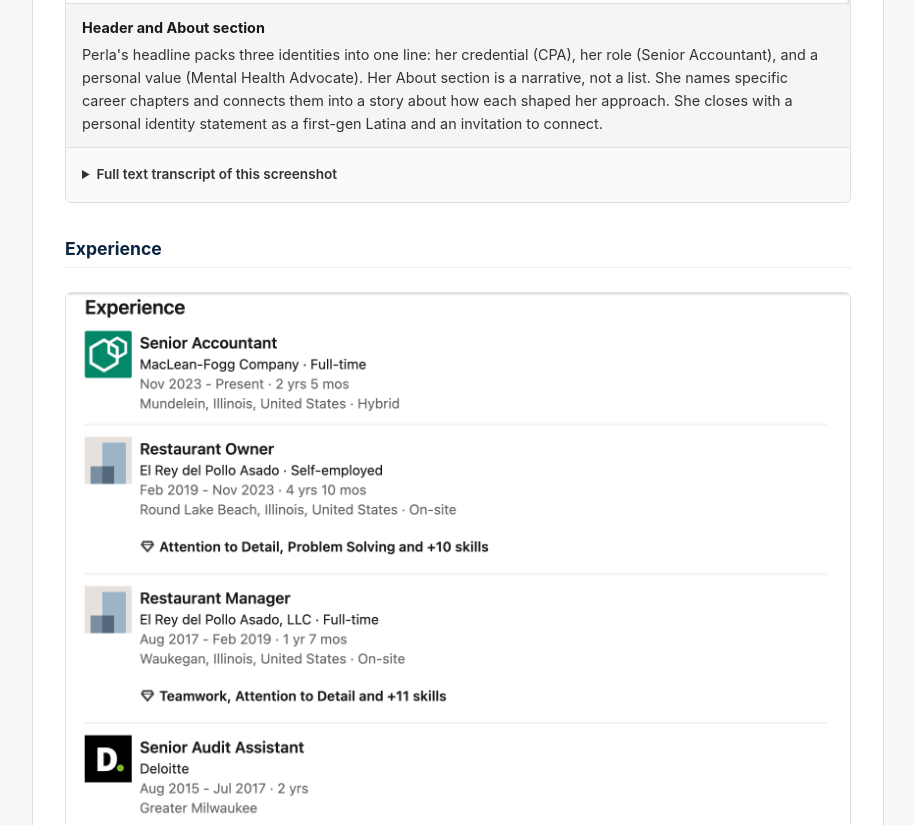
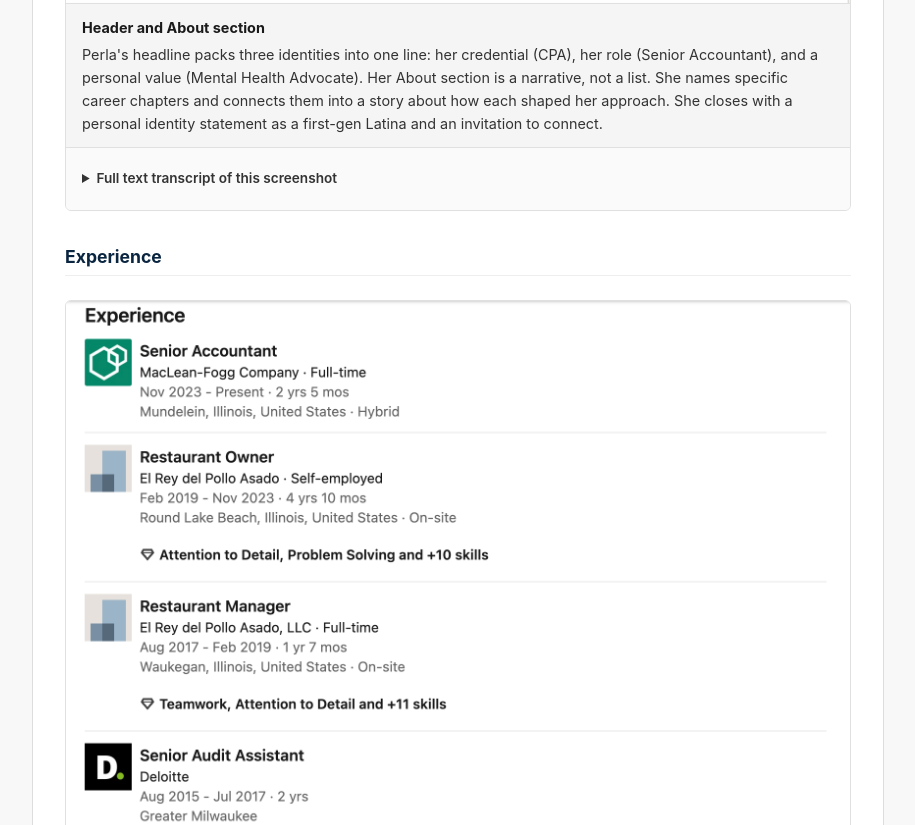
Before and after one commit to swachtel-dev/sample-linkedin-profiles, a plain HTML site: page index.html in a window 1280 px wide. Shown: the part 1655-2480 px from the top of the page, without its empty margins (182-1097 px from the left). Drawn offline with Linux system fonts and the light colour scheme.

Commit message:
Fix contrast ratio on header subtitle and add scroll-padding-top for sticky nav

```diff
--- a/index.html
+++ b/index.html
@@ -7,6 +7,10 @@
   <style>
     /* Reset and base */
     *, *::before, *::after { box-sizing: border-box; margin: 0; padding: 0; }
+
+    html {
+      scroll-padding-top: 4rem;
+    }
 
     body {
       font-family: -apple-system, BlinkMacSystemFont, 'Segoe UI', Roboto, Oxygen, sans-serif;
@@ -65,7 +69,7 @@
     }
     .site-header p {
       font-size: 1.05rem;
-      color: #c8d6e5;
+      color: #a8bfd4;
       max-width: 640px;
       margin: 0 auto;
     }
@@ -189,7 +193,8 @@
       cursor: pointer;
       font-weight: 600;
       color: #333;
-      padding: 0.25rem 0;
+      padding: 0.5rem 0;
+      min-height: 24px;
     }
     details.transcript .transcript-body {
       margin-top: 0.75rem;
```
